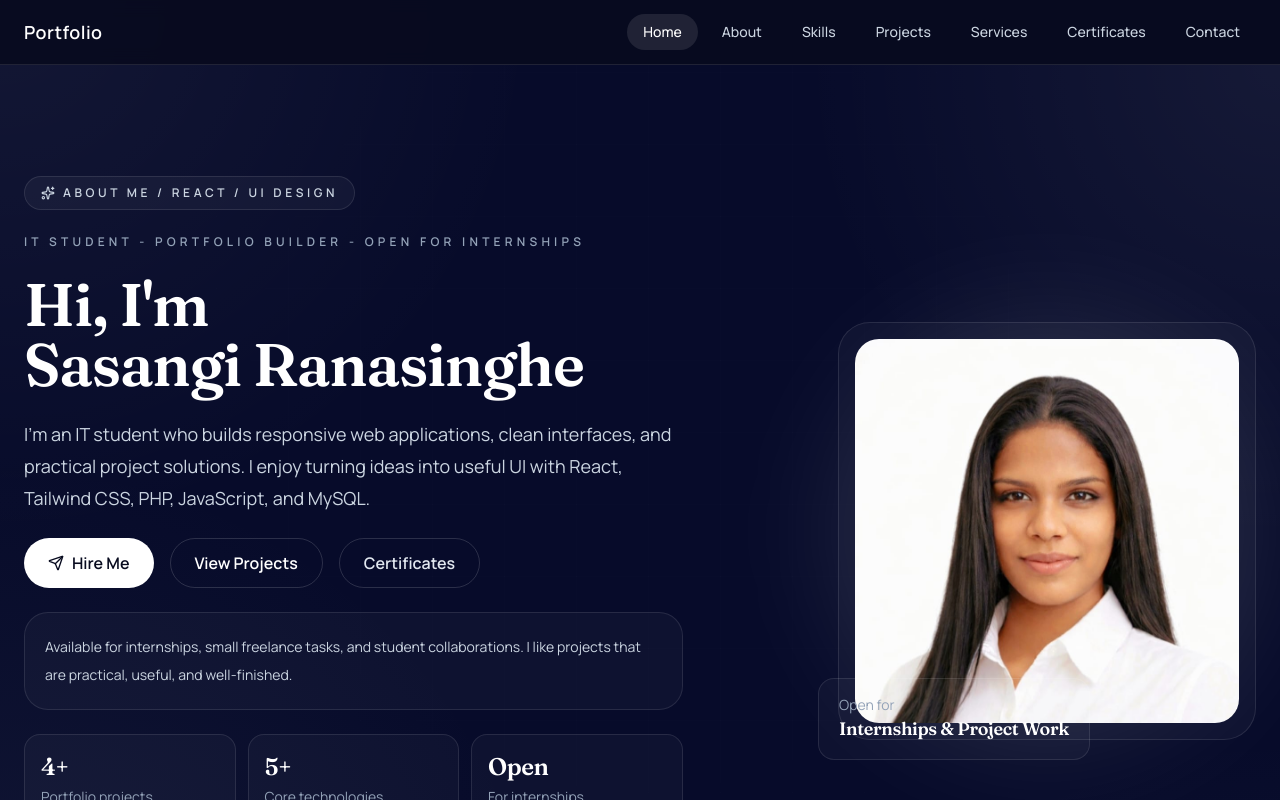
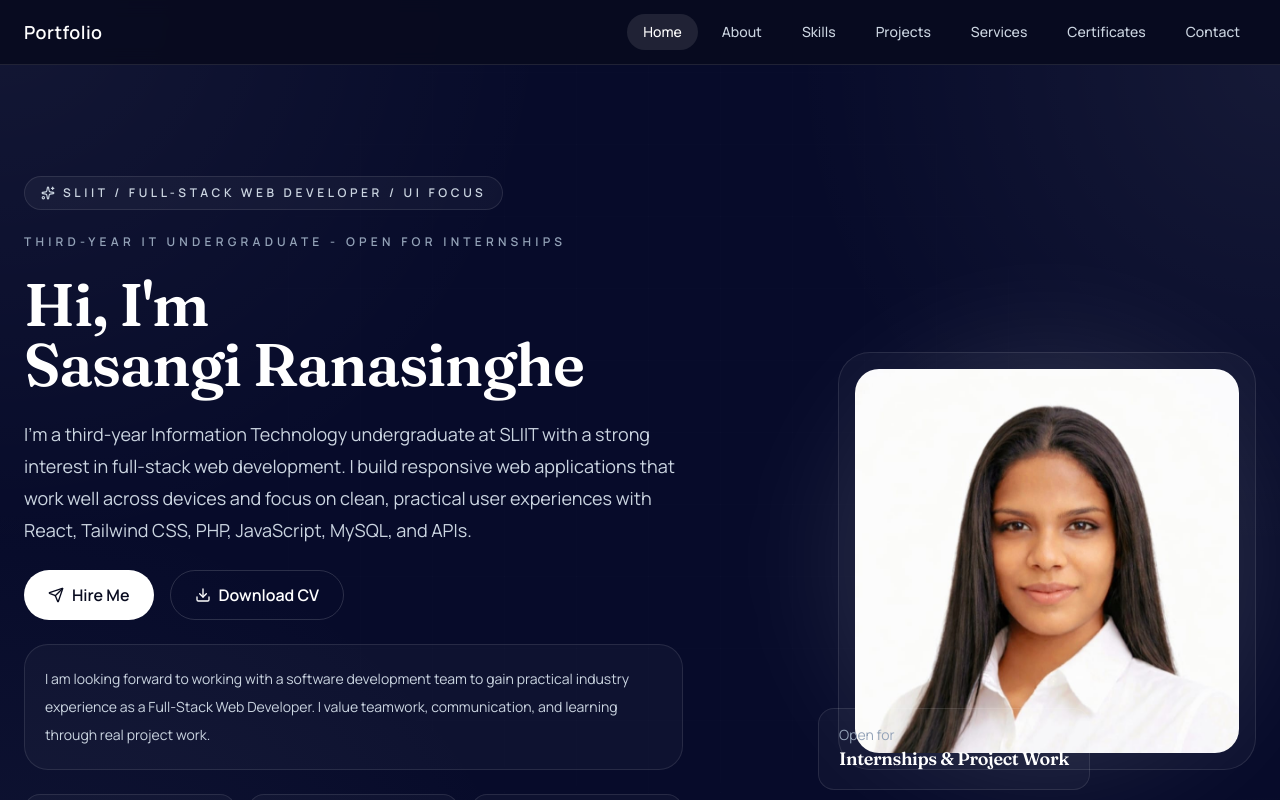
Before and after one commit to sasangihasadara/portfolio, a React (Vite) app: page / in a window 1280 px wide. Shown: the top 800 px of the page. Built offline with nearby package versions, Linux system fonts and the light colour scheme.

Commit message:
home.js change

```diff
--- a/src/pages/About.jsx
+++ b/src/pages/About.jsx
@@ -2,9 +2,9 @@ import React from 'react'
 import PageHeader from '../components/PageHeader'
 
 const focusPoints = [
-  'I like turning ideas into working interfaces with clear structure.',
-  'I enjoy learning through real projects and improving with every build.',
-  'I value teamwork, communication, and practical problem solving.',
+  'Third-year IT undergraduate at SLIIT with a focus on full-stack web development.',
+  'Interested in building responsive web applications that are easy to use across devices.',
+  'Looking to gain practical industry experience with a software development team.',
 ]
 
 export default function About() {
@@ -14,15 +14,15 @@ export default function About() {
         <PageHeader
           eyebrow="About"
           title="A bit more about me"
-          description="I am an undergraduate IT student focused on full-stack web development, practical UI design, and building projects that feel useful and polished."
+          description="I am a third-year Information Technology undergraduate at the Sri Lanka Institute of Information Technology (SLIIT), with a strong interest in full-stack web development and building practical, user-friendly web applications."
         />
 
         <div className="grid gap-6 lg:grid-cols-[1.2fr_0.8fr]">
           <div className="ui-card rounded-2xl p-8">
             <p className="text-base leading-8 text-slate-300">
-              I enjoy building responsive web applications with a strong attention to detail. My background includes
-              PHP, HTML, CSS, JavaScript, Python, Java, MySQL, and React-based interface work. I like projects that
-              blend clean design with useful functionality.
+              I have experience working with both front-end and back-end technologies, and I enjoy creating web
+              applications that are responsive, easy to use, and practical on different devices. At present, I am
+              improving my knowledge of front-end development, back-end development, databases, and APIs.
             </p>
 
             <div className="mt-8 grid gap-4 sm:grid-cols-3">
@@ -38,10 +38,10 @@ export default function About() {
             <h2 className="font-display text-2xl font-semibold text-white">What I bring</h2>
             <div className="mt-6 space-y-4 text-slate-300">
               <div className="ui-card rounded-2xl p-4">
-                Responsive UI development with a clean visual style.
+                Responsive full-stack web development with a clean visual style.
               </div>
               <div className="ui-card rounded-2xl p-4">
-                Practical project experience across web, mobile, and database work.
+                Practical project experience across web development, databases, and APIs.
               </div>
               <div className="ui-card rounded-2xl p-4">
                 A growth mindset and willingness to learn from team feedback.
--- a/src/pages/Home.jsx
+++ b/src/pages/Home.jsx
@@ -11,19 +11,20 @@ export default function Home() {
         <div className="space-y-6">
           <div className="reveal inline-flex items-center gap-2 rounded-full border border-white/10 bg-white/[0.04] px-4 py-2 text-xs font-semibold uppercase tracking-[0.3em] text-slate-300">
             <i data-lucide="sparkles" className="h-3.5 w-3.5" />
-            About Me / React / UI Design
+            SLIIT / Full-Stack Web Developer / UI Focus
           </div>
 
           <p className="mb-4 text-xs font-semibold uppercase tracking-[0.35em] text-slate-400">
-            IT Student - Portfolio Builder - Open for Internships
+            Third-Year IT Undergraduate - Open for Internships
           </p>
           <h1 className="font-display reveal reveal-1 max-w-2xl text-5xl font-semibold leading-tight md:text-6xl">
             Hi, I&apos;m <br />
             <span className="text-white">Sasangi Ranasinghe</span>
           </h1>
           <p className="reveal reveal-2 max-w-2xl text-lg leading-8 text-slate-300">
-            I&apos;m an IT student who builds responsive web applications, clean interfaces, and practical project
-            solutions. I enjoy turning ideas into useful UI with React, Tailwind CSS, PHP, JavaScript, and MySQL.
+            I&apos;m a third-year Information Technology undergraduate at SLIIT with a strong interest in full-stack
+            web development. I build responsive web applications that work well across devices and focus on clean,
+            practical user experiences with React, Tailwind CSS, PHP, JavaScript, MySQL, and APIs.
           </p>
 
           <div className="reveal reveal-3 flex flex-col gap-4 sm:flex-row">
@@ -34,24 +35,20 @@ export default function Home() {
               <i data-lucide="send" className="mr-2 h-4 w-4" />
               Hire Me
             </Link>
-            <Link
-              to="/projects"
+            <a
+              href="/files/Sasangi_Ranasinghe_CV.pdf"
+              download="Sasangi_Ranasinghe_CV.pdf"
               className="inline-flex w-full items-center justify-center rounded-full border border-white/15 px-6 py-3 font-semibold text-white transition hover:-translate-y-0.5 hover:bg-white/5 sm:w-auto"
             >
-              View Projects
-            </Link>
-            <Link
-              to="/education"
-              className="inline-flex w-full items-center justify-center rounded-full border border-white/15 px-6 py-3 font-semibold text-slate-200 transition hover:-translate-y-0.5 hover:bg-white/5 sm:w-auto"
-            >
-              Certificates
-            </Link>
+              <i data-lucide="download" className="mr-2 h-4 w-4" />
+              Download CV
+            </a>
           </div>
 
           <div className="reveal reveal-4 max-w-2xl rounded-3xl border border-white/10 bg-white/[0.03] p-5">
             <p className="text-sm leading-7 text-slate-300">
-              Available for internships, small freelance tasks, and student collaborations. I like projects that are
-              practical, useful, and well-finished.
+              I am looking forward to working with a software development team to gain practical industry experience
+              as a Full-Stack Web Developer. I value teamwork, communication, and learning through real project work.
             </p>
           </div>
 
```
Also changed, not shown: 3 other files (tests, documents, lock files or other folders).
